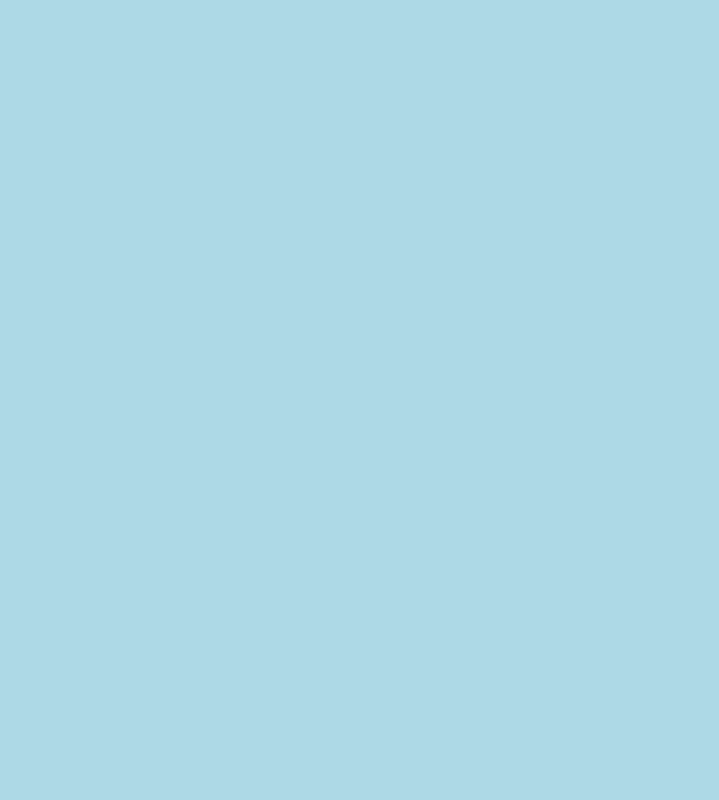
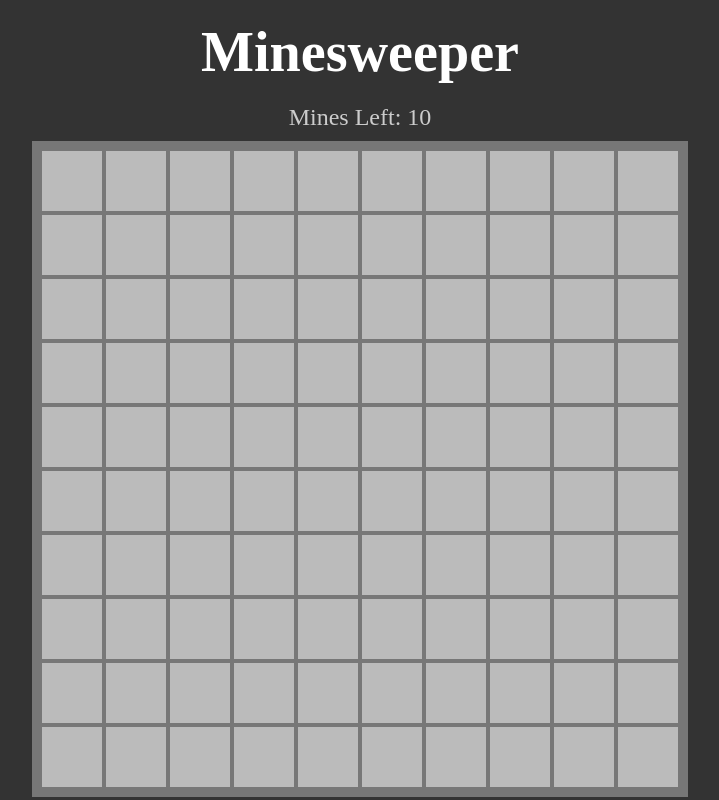
Before and after one commit to hiticas/apps, a plain HTML site: page Minesweeper Clone Js/index.html in a window 1280 px wide. Shown: the whole page, without its empty margins (280-999 px from the left). Drawn offline with Linux system fonts and the light colour scheme.

Commit message:
summary
last commit

```diff
--- a/Minesweeper Clone Js/index.html
+++ b/Minesweeper Clone Js/index.html
@@ -5,7 +5,12 @@
     <meta http-equiv="X-UA-Compatible" content="IE=edge" />
     <meta name="viewport" content="width=device-width, initial-scale=1.0" />
     <link rel="stylesheet" href="./style.css" />
-    <title>Document</title>
+    <script src="./script.js" type="module"></script>
+    <title>Minesweeper</title>
   </head>
-  <body></body>
+  <body>
+    <h3 class="title">Minesweeper</h3>
+    <div class="subtext">Mines Left: <span data-mine-count></span></div>
+    <div class="board"></div>
+  </body>
 </html>
--- /dev/null
+++ b/Minesweeper Clone Js/minesweeper.js
@@ -0,0 +1,110 @@
+export const TILE_STATUSES = {
+  HIDDEN: 'hidden',
+  MINE: 'mine',
+  NUMBER: 'number',
+  MARKED: 'marked',
+};
+
+export function createBoard(boardSize, numberOfMines) {
+  const board = [];
+  const minePositions = getMinePositions(boardSize, numberOfMines);
+
+  for (let x = 0; x < boardSize; x++) {
+    const row = [];
+    for (let y = 0; y < boardSize; y++) {
+      const element = document.createElement('div');
+      element.dataset.status = TILE_STATUSES.HIDDEN;
+
+      const tile = {
+        element,
+        x,
+        y,
+        mine: minePositions.some(positionMatch.bind(null, { x, y })),
+        get status() {
+          return element.dataset.status;
+        },
+        set status(value) {
+          return (element.dataset.status = value);
+        },
+      };
+
+      row.push(tile);
+    }
+    board.push(row);
+  }
+
+  return board;
+}
+
+export function markTile(tile) {
+  if (
+    tile.status !== TILE_STATUSES.HIDDEN &&
+    tile.status !== TILE_STATUSES.MARKED
+  ) {
+    return;
+  }
+
+  if (tile.status === TILE_STATUSES.MARKED) {
+    tile.status = TILE_STATUSES.HIDDEN;
+  } else {
+    tile.status = TILE_STATUSES.MARKED;
+  }
+}
+
+export function revealTile(board, tile) {
+  if (tile.status !== TILE_STATUSES.HIDDEN) {
+    return;
+  }
+
+  if (tile.mine) {
+    tile.status = TILE_STATUSES.MINE;
+    return;
+  }
+
+  tile.status = TILE_STATUSES.NUMBER;
+  const adjacentTiles = nearbyTiles(board, tile);
+  const mines = adjacentTiles.filter(t => t.mine);
+  if (mines.length === 0) {
+    adjacentTiles.forEach(revealTile.bind(null, board));
+  } else {
+    tile.element.textContent = mines.length;
+  }
+}
+
+function getMinePositions(boardSize, numberOfMines) {
+  const positions = [];
+
+  while (positions.length < numberOfMines) {
+    const position = {
+      x: randomNumber(boardSize),
+      y: randomNumber(boardSize),
+    };
+
+    if (!positions.some(positionMatch.bind(null, position))) {
+      positions.push(position);
+    }
+  }
+
+  return positions;
+}
+
+function positionMatch(a, b) {
+  return a.x === b.x && a.y === b.y;
+}
+
+function randomNumber(size) {
+  return Math.floor(Math.random() * size);
+}
+
+function nearbyTiles(board, { x, y }) {
+  const tiles = [];
+
+  for (let xOffset = -1; xOffset <= 1; xOffset++) {
+    for (let yOffset = -1; yOffset <= 1; yOffset++) {
+      const tile = board[x + xOffset]?.[y + yOffset];
+      if (tile) tiles.push(tile);
+    }
+  }
+
+  return tiles;
+}
--- /dev/null
+++ b/Minesweeper Clone Js/script.js
@@ -0,0 +1,40 @@
+import {
+  createBoard,
+  markTile,
+  TILE_STATUSES,
+  revealTile,
+} from './minesweeper.js';
+
+const BOARD_SIZE = 10;
+const NUMBER_OF_MINES = 10;
+
+const board = createBoard(BOARD_SIZE, NUMBER_OF_MINES);
+const boardElement = document.querySelector('.board');
+const minesLeftText = document.querySelector('[data-mine-count]');
+
+board.forEach(row => {
+  row.forEach(tile => {
+    boardElement.append(tile.element);
+    tile.element.addEventListener('click', () => {
+      revealTile(board, tile);
+    });
+    tile.element.addEventListener('contextmenu', e => {
+      e.preventDefault();
+      markTile(tile);
+      listMinesLeft();
+    });
+  });
+});
+
+boardElement.style.setProperty('--size', BOARD_SIZE);
+minesLeftText.textContent = NUMBER_OF_MINES;
+
+function listMinesLeft() {
+  const markedTilesCount = board.reduce((count, row) => {
+    return (
+      count + row.filter(tile => tile.status === TILE_STATUSES.MARKED).length
+    );
+  }, 0);
+
+  minesLeftText.textContent = NUMBER_OF_MINES - markedTilesCount;
+}
--- a/Minesweeper Clone Js/style.css
+++ b/Minesweeper Clone Js/style.css
@@ -1,3 +1,60 @@
+* {
+  box-sizing: border-box;
+}
+
 body {
-  background-color: lightblue;
+  margin: 0;
+  background-color: #333;
+  display: flex;
+  align-items: center;
+  font-size: 3rem;
+  flex-direction: column;
+  color: white;
 }
+
+.title {
+  margin: 20px;
+}
+
+.subtext {
+  color: #ccc;
+  font-size: 1.5rem;
+  margin-bottom: 10px;
+}
+
+.board {
+  display: inline-grid;
+  padding: 10px;
+  grid-template-columns: repeat(var(--size), 60px);
+  grid-template-rows: repeat(var(--size), 60px);
+  gap: 4px;
+  background-color: #777;
+}
+
+.board > * {
+  width: 100%;
+  height: 100%;
+  display: flex;
+  justify-content: center;
+  align-items: center;
+  color: white;
+  border: 2px solid #bbb;
+  user-select: none;
+}
+
+.board > [data-status='hidden'] {
+  background-color: #bbb;
+  cursor: pointer;
+}
+
+.board > [data-status='mine'] {
+  background-color: red;
+}
+
+.board > [data-status='number'] {
+  background-color: none;
+}
+
+.board > [data-status='marked'] {
+  background-color: yellow;
+}
```
